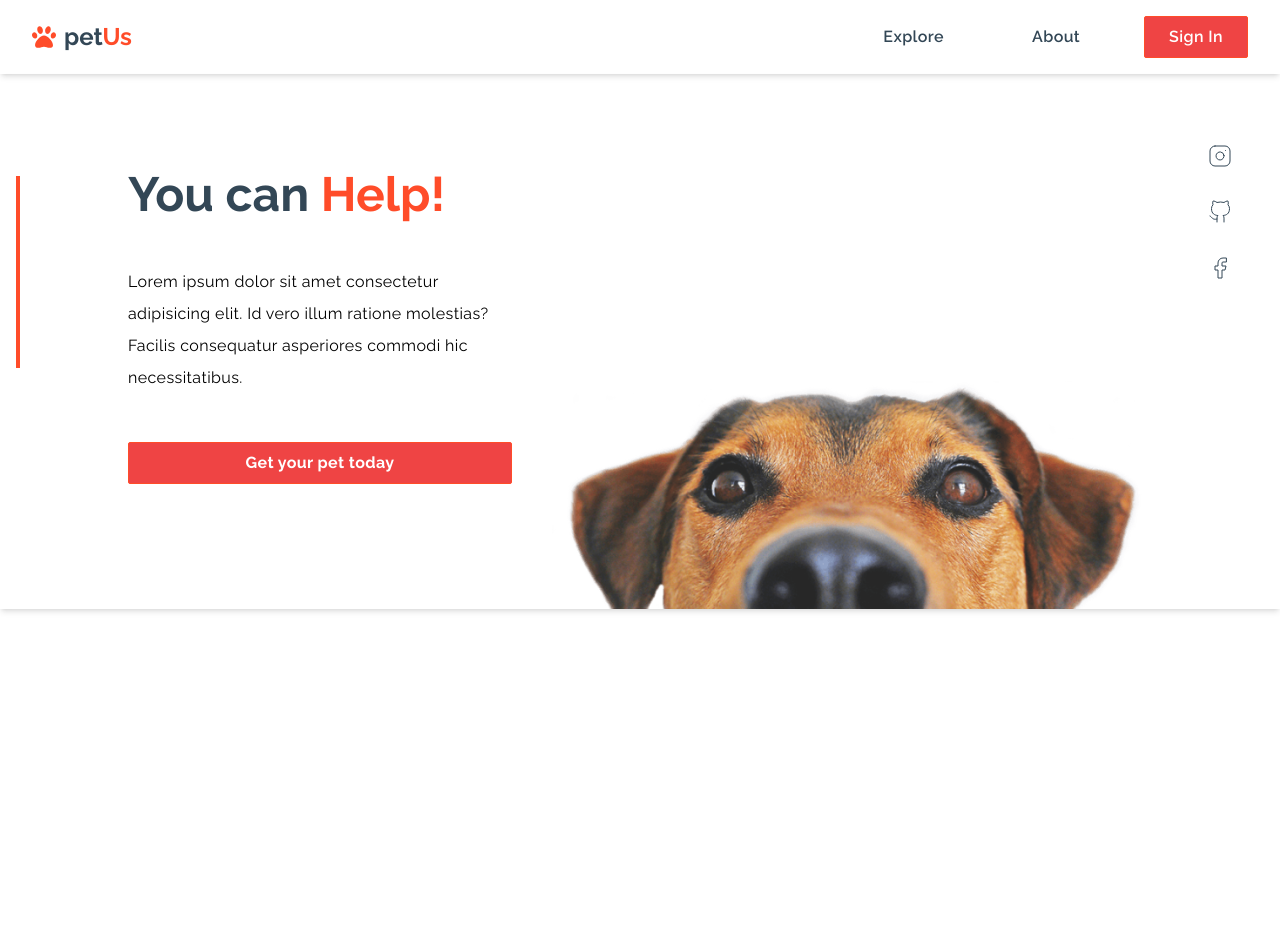
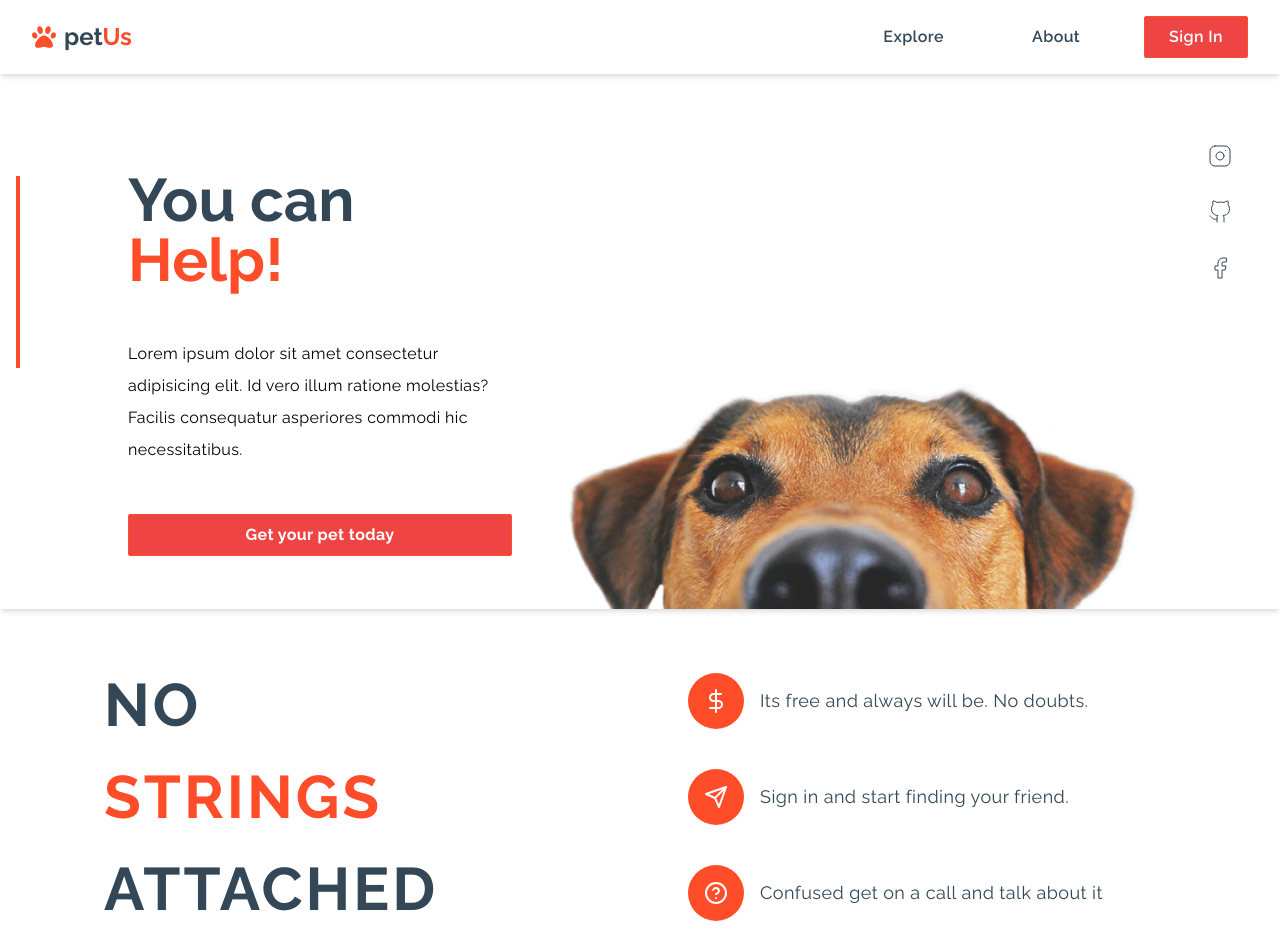
Before and after one commit to Neerajx11/pet-us, a React (Create React App) app: page / in a window 1280 px wide. Shown: the top 952 px of the page. Before the commit the page ends 800 px from the top, so only its background shows below. Built offline with nearby package versions, Linux system fonts and the light colour scheme; no server answers.

Commit message:
perks seciton

```diff
--- a/src/components/Hero.js
+++ b/src/components/Hero.js
@@ -11,7 +11,7 @@ const Hero = () => {
       {/* Main section */}
       <div className="flex flex-col justify-between w-full mx-10 md:mx-24 lg:space-x-10 lg:flex-row xl:mx-32">
         <div className="py-12 mt-6 text-center md:mt-12 lg:text-left">
-          <p className="pb-12 text-5xl font-bold">
+          <p className="pb-12 text-5xl md:text-6xl font-bold">
             <span className="text-bgprimary">You can </span>{" "}
             <span className="text-primary">Help!</span>
           </p>
@@ -35,7 +35,7 @@ const Hero = () => {
           />
         </div>
       </div>
-      <div className="absolute flex flex-col space-y-8 right-4 lg:right-12 top-56 md:top-36">
+      <div className="absolute hidden sm:flex flex-col space-y-8 right-4 lg:right-12 top-56 md:top-36">
         <a href="https://www.instagram.com/animalaid_india">
           <Instagram strokeWidth="1" className="text-bgprimary" />
         </a>
--- a/src/components/Navbar.js
+++ b/src/components/Navbar.js
@@ -59,6 +59,8 @@ const Navbar = () => {
           ></div>
         )}
       </nav>
+
+      {/* SideNav Mobile Screen */}
       <div
         className={`absolute top-0 right-0 z-30 md:hidden ease-linear duration-200 shadow-md h-screen text-white w-80 bg-primary ${
           !showSideNav && "translate-x-full"
--- /dev/null
+++ b/src/components/Perks.js
@@ -0,0 +1,42 @@
+import React from "react";
+import { DollarSign, HelpCircle, Send } from "react-feather";
+
+const Perks = () => {
+  return (
+    <div className="flex flex-col justify-center lg:flex-row py-16 items-center mx-2">
+      <div className="lg:ml-24 space-x-2 md:space-x-0 justify-center md:justify-start text-bgprimary uppercase font-black tracking-wider text-3xl md:text-6xl flex md:flex-col md:space-y-8 w-11/12 md:w-6/12">
+        <span>No</span>
+        <span className="text-primary">Strings</span>
+        <span>attached</span>
+      </div>
+      <div className="w-11/12 md:w-6/12 flex flex-col space-y-10 mt-10 lg:mt-0">
+        <div className="flex items-center space-x-4">
+          <div className="text-white rounded-full bg-primary p-4">
+            <DollarSign />
+          </div>
+          <p className="text-bgprimary text-lg tracking-wide">
+            Its free and always will be. No doubts.
+          </p>
+        </div>
+        <div className="flex items-center space-x-4">
+          <div className="text-white rounded-full bg-primary p-4">
+            <Send />
+          </div>
+          <p className="text-bgprimary text-lg tracking-wide">
+            Sign in and start finding your friend.
+          </p>
+        </div>
+        <div className="flex items-center space-x-4">
+          <div className="text-white rounded-full bg-primary p-4">
+            <HelpCircle />
+          </div>
+          <p className="text-bgprimary text-lg tracking-wide">
+            Confused get on a call and talk about it
+          </p>
+        </div>
+      </div>
+    </div>
+  );
+};
+
+export default Perks;
--- a/src/components/ProfileMenu.js
+++ b/src/components/ProfileMenu.js
@@ -31,7 +31,7 @@ const ProfileMenu = () => {
         onClick={profileClickHandler}
       />
       {showProfileMenu && (
-        <div className="absolute right-1 -bottom-[130px] bg-white border-[1px] border-gray-300 border-solid rounded w-40">
+        <div className="absolute right-1 -bottom-[130px] bg-white border-[1px] border-gray-300 border-solid rounded w-40 z-10">
           <div className="absolute w-2 h-2 bg-white border-gray-300 border-solid border-l-[1px] border-t-[1px] rotate-45 -translate-y-1 right-3"></div>
           <NavLink
             to="add"
--- a/src/pages/Landing.js
+++ b/src/pages/Landing.js
@@ -1,10 +1,12 @@
 import React from "react";
 import Hero from "../components/Hero";
+import Perks from "../components/Perks";
 
 const Landing = () => {
   return (
     <div>
       <Hero />
+      <Perks />
     </div>
   );
 };
```
Also changed, not shown: src/components/Navbar.module.css (deleted, +0 -71 lines).
